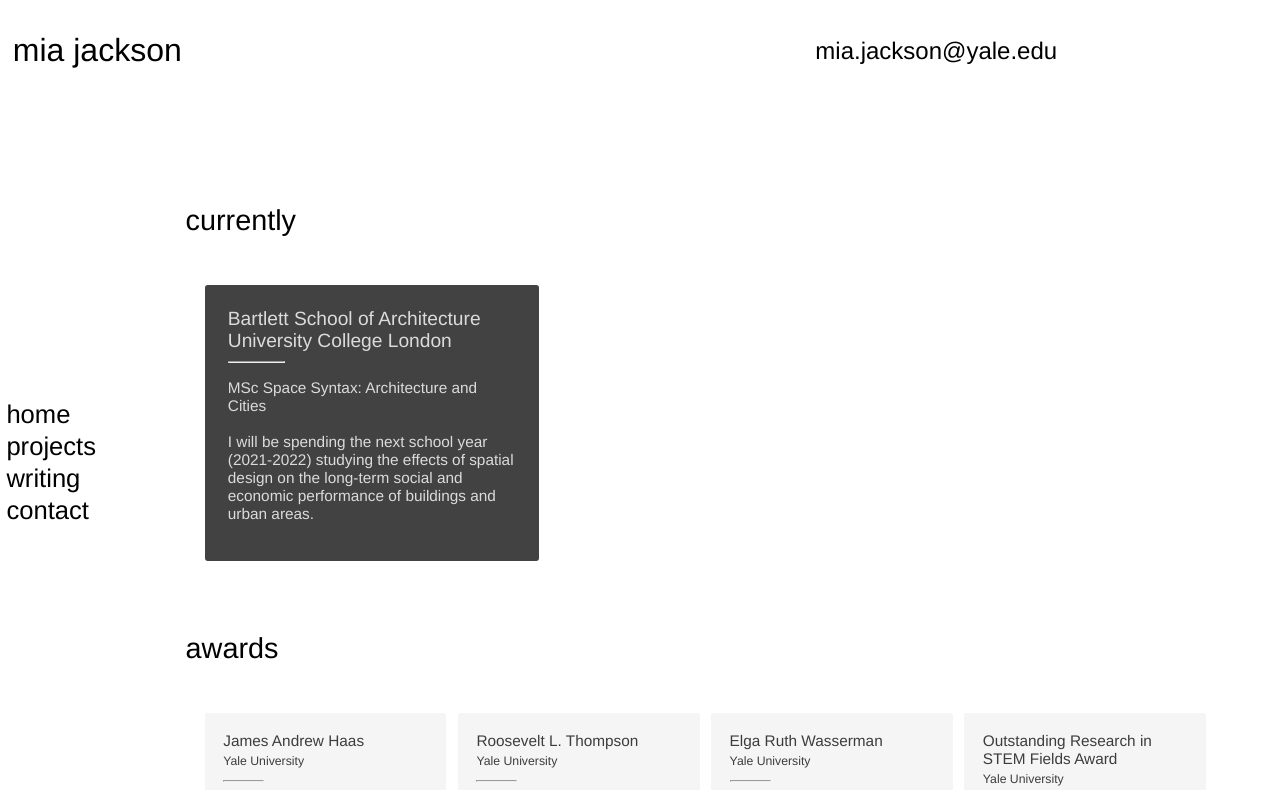
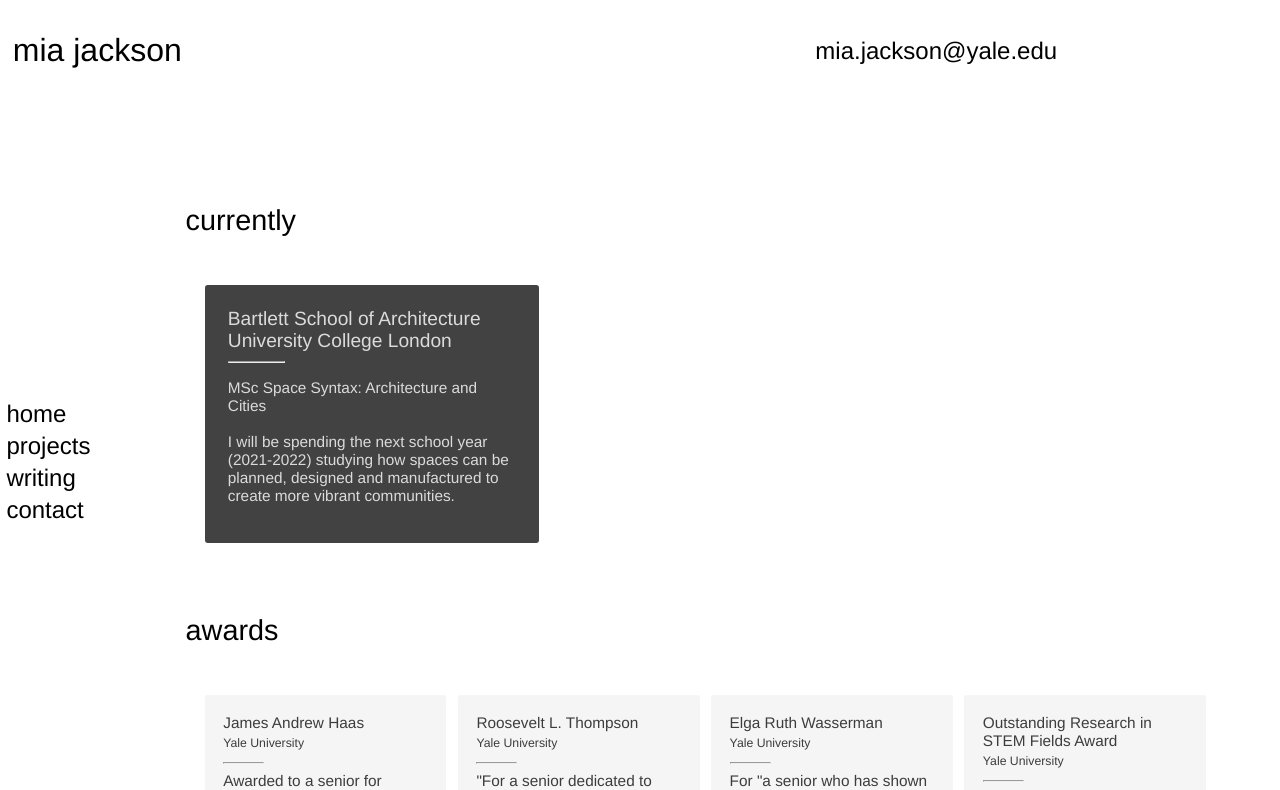
Before and after one commit to miajackson25/personal_website, a React (Create React App) app: page /projects in a window 1280 px wide. Shown: the top 790 px of the page. Built offline with nearby package versions, Linux system fonts and the light colour scheme.

Commit message:
adding next city story

```diff
--- a/src/App.css
+++ b/src/App.css
@@ -45,12 +45,11 @@
 }
 
 .topic {
-  font-size: 1.6em;
+  font-size: 1.5em;
   text-decoration: inherit;
   font-family: 'Helvetica';
   position: fixed;
   color: black;
-  font-weight: 55;
   transition-duration: 500ms;
 }
 
--- a/src/App.js
+++ b/src/App.js
@@ -92,7 +92,7 @@ function Home() {
         <img className="photo" src={Me} alt="me"/>
           <div className="description">
             <div className="mia-intro">
-            <Typist>Hi! <Typist.Delay ms={600} /> I'm Mia.
+            <Typist cursor={{blink:true}}>Hi! <Typist.Delay ms={600} /> I'm Mia.
             </Typist>
             </div>
             <p>I'm a Richmond, VA native and <a href="https://news.yale.edu/2021/05/20/using-data-and-technology-create-more-just-world" className="links-to-previous-jobs" target="_blank" rel="noopener noreferrer">graduated</a> from Yale in 2021 with a degree in applied mathematics. I'm passionate about technology and urban planning, particularly how both impact health and educational outcomes.</p>
@@ -139,8 +139,10 @@ function Writing() {
       <div className="writing-main-text">
         <p style={{"font-size":"1.5em"}}>writing</p>
         <p>In my free time, I enjoy writing about cities, health and education. At Yale, my long-form essay about independent primary care clinics entitled, <i>What One Small Health Clinic Tells Us About Healing</i>, won the Williams H. Schubart prize for a distinguished piece on nonfiction writing. I also worked as a reporting intern for the Financial Times' industry publication, <a href="https://www.ftspecialist.com/" target="_blank" rel="noopener noreferrer">Health Payer Specialist</a>, where I wrote about innovation and equity in the health insurance industry.</p>
-        <p>Selected Works:</p>
+        <p>Selected Work:</p>
         <ul>
+          <li><a className="links-to-articles" href="https://nextcity.org/daily/entry/playtime-is-making-a-comeback-in-philly" target="_blank" rel="noopener noreferrer">Playtime is Making a Comeback in Philly</a>, Published in <b style={{"color":"#5e86e6"}}>Next City</b>, 9/21</li>
+            <p></p>
           <li><a className="links-to-articles" href="https://www.pilotonline.com/opinion/columns/vp-ed-column-jackson-0829-20210828-2wxwacvpzffjfpfuffbdypj3wu-story.html" target="_blank" rel="noopener noreferrer">CDC Moratorium May Worsen Eviction Crisis in Virginia</a>, Published in <b style={{"color":"#5e86e6"}}>The Virginian-Pilot</b>, 8/21</li>
           <p></p>
           <li><a className="links-to-articles" href="https://www.newsweek.com/my-family-has-been-doctors-black-community-generations-what-if-theyre-last-opinion-1617118" target="_blank" rel="noopener noreferrer">My Family Has Been Doctors in the Black Community for Generations. What If They're The Last?</a>, Co-Published in <b style={{"color":"#5e86e6"}}>Newsweek</b> and <b style={{"color":"#5e86e6"}}>The Economic Hardship Reporting Project</b>, 8/21</li>
--- a/src/projects.js
+++ b/src/projects.js
@@ -19,7 +19,7 @@ function Projects() {
           <p className="sub-title">currently</p>
           <div className='grid'>
             <div className="item current">Bartlett School of Architecture <br/> University College London<hr/>
-            <p style={{"font-size": ".8em"}}>MSc Space Syntax: Architecture and Cities <br/><br/> I will be spending the next school year (2021-2022) studying the effects of spatial design on the long-term social and economic performance of buildings and urban areas.</p>
+            <p style={{"font-size": ".8em"}}>MSc Space Syntax: Architecture and Cities <br/><br/> I will be spending the next school year (2021-2022) studying how spaces can be planned, designed and manufactured to create more vibrant communities.</p>
             </div>
           </div>
           <p className="sub-title">awards</p>
```
